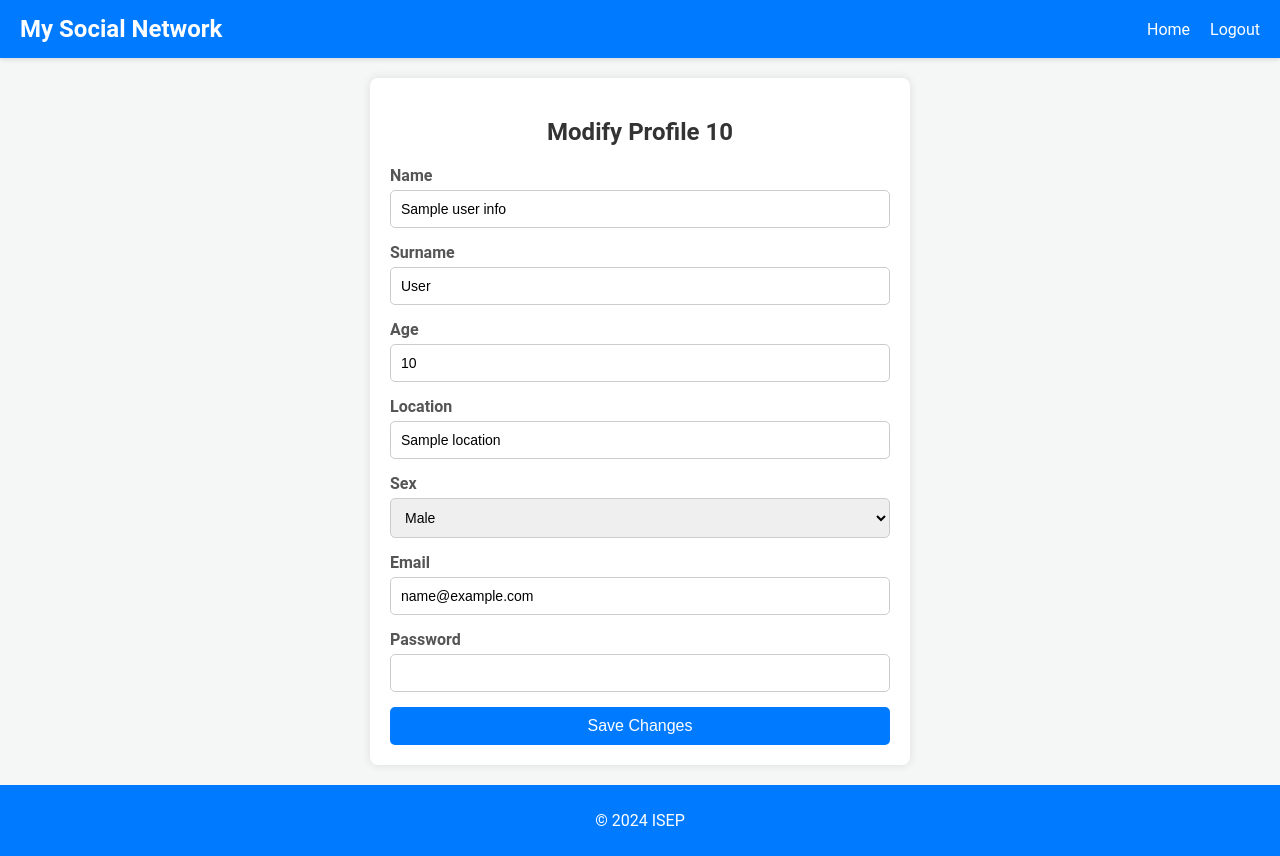
After one commit to RomeoCorrec/ProjetAlgo, a Django app: template app/app/templates/modify_profil.html in a window 1280 px wide. The commit adds this page. Run offline with Django 5.2, Linux system fonts and the light colour scheme; the template is opened without the code that fills it: most values are stand-ins (such as "Sample title", 1, 10 or a date in 2020).

Commit message:
modify profil

```diff
--- /dev/null
+++ b/app/app/templates/modify_profil.html
@@ -0,0 +1,177 @@
+<!DOCTYPE html>
+<html lang="en">
+<head>
+    <meta charset="UTF-8">
+    <meta name="viewport" content="width=device-width, initial-scale=1.0">
+    <title>Modify Profile</title>
+    <style>
+        body {
+            font-family: 'Roboto', sans-serif;
+            background-color: #f4f7f6;
+            margin: 0;
+            padding: 0;
+        }
+
+        .container {
+            display: flex;
+            flex-direction: column;
+            min-height: 100vh;
+        }
+
+        header {
+            background-color: #007bff;
+            color: #fff;
+            padding: 15px 20px;
+            display: flex;
+            justify-content: space-between;
+            align-items: center;
+            box-shadow: 0 2px 4px rgba(0, 0, 0, 0.1);
+        }
+
+        header h1 {
+            margin: 0;
+            font-size: 24px;
+        }
+
+        header nav ul {
+            list-style: none;
+            margin: 0;
+            padding: 0;
+            display: flex;
+        }
+
+        header nav ul li {
+            margin-left: 20px;
+        }
+
+        header nav ul li a {
+            color: #fff;
+            text-decoration: none;
+            font-size: 16px;
+            transition: color 0.3s;
+        }
+
+        header nav ul li a:hover {
+            color: #d1e7ff;
+        }
+
+        main {
+            display: flex;
+            justify-content: center;
+            padding: 20px;
+        }
+
+        .profile-container {
+            background-color: #fff;
+            padding: 20px;
+            border-radius: 8px;
+            box-shadow: 0 0 10px rgba(0, 0, 0, 0.1);
+            max-width: 500px;
+            width: 100%;
+        }
+
+        .profile-container h2 {
+            text-align: center;
+            color: #333;
+            margin-bottom: 20px;
+        }
+
+        .profile-container form {
+            display: flex;
+            flex-direction: column;
+        }
+
+        .profile-container label {
+            margin-bottom: 5px;
+            color: #555;
+            font-weight: bold;
+        }
+
+        .profile-container input[type="text"],
+        .profile-container input[type="email"],
+        .profile-container input[type="number"],
+        .profile-container input[type="password"],
+        .profile-container select {
+            padding: 10px;
+            margin-bottom: 15px;
+            border: 1px solid #ccc;
+            border-radius: 5px;
+            box-sizing: border-box;
+            font-size: 14px;
+        }
+
+        .profile-container button {
+            padding: 10px;
+            background-color: #007bff;
+            color: #fff;
+            border: none;
+            border-radius: 5px;
+            cursor: pointer;
+            transition: background-color 0.3s;
+            font-size: 16px;
+        }
+
+        .profile-container button:hover {
+            background-color: #0056b3;
+        }
+
+        footer {
+            text-align: center;
+            padding: 10px 0;
+            background-color: #007bff;
+            color: #fff;
+            margin-top: auto;
+        }
+    </style>
+</head>
+<body>
+    <div class="container">
+        <header>
+            <h1>My Social Network</h1>
+            <nav>
+                <ul>
+                    <li><a href="{% url 'main_page' username %}">Home</a></li>
+                    <li><a href="#">Logout</a></li>
+                </ul>
+            </nav>
+        </header>
+        <main>
+            <div class="profile-container">
+                <h2>Modify Profile {{ user_info.age}}</h2>
+                <form method="post">
+                    {% csrf_token %}
+                    <label for="name">Name</label>
+                    <input type="text" id="name" name="name" value="{{ user_info.name }}" required>
+
+                    <label for="surname">Surname</label>
+                    <input type="text" id="surname" name="surname" value="{{ user_info.surname }}" required>
+
+                    <label for="age">Age</label>
+                    <input type="number" id="age" name="age" value="{{ user_info.age }}" required>
+
+                    <label for="location">Location</label>
+                    <input type="text" id="location" name="location" value="{{ user_info.location }}" required>
+
+                    <label for="sex">Sex</label>
+                    <select id="sex" name="sex" required>
+                        <option value="Male" {% if user_info.sex == "Male" %}selected{% endif %}>Male</option>
+                        <option value="Female" {% if user_info.sex == "Female" %}selected{% endif %}>Female</option>
+                        <option value="Other" {% if user_info.sex == "Other" %}selected{% endif %}>Other</option>
+                    </select>
+
+                    <label for="mail">Email</label>
+                    <input type="email" id="mail" name="mail" value="{{ user_info.mail }}" required>
+
+                    <label for="password">Password</label>
+                    <input type="password" id="password" name="password" required>
+
+                    <button type="submit">Save Changes</button>
+                </form>
+            </div>
+        </main>
+        <footer>
+            <p>&copy; 2024 ISEP</p>
+        </footer>
+    </div>
+</body>
+</html>
--- a/app/app/urls.py
+++ b/app/app/urls.py
@@ -26,5 +26,6 @@ urlpatterns = [
     path('create-account/', views.create_account, name='create_account'),
     path('login/', views.login_view, name='login'),
     path('main-page/<str:username>/', views.main_page, name='main_page'),
-    path('profil/<str:username>/', views.profil, name='profil')
+    path('profil/<str:username>/', views.profil, name='profil'),
+    path('modify-profil/<str:username>/', views.modify_profil, name='modify_profil'),
 ]
```
Also changed, not shown: app/app/templates/main_page.html (+17 -1 lines), app/app/views.py (+20 -0 lines).
